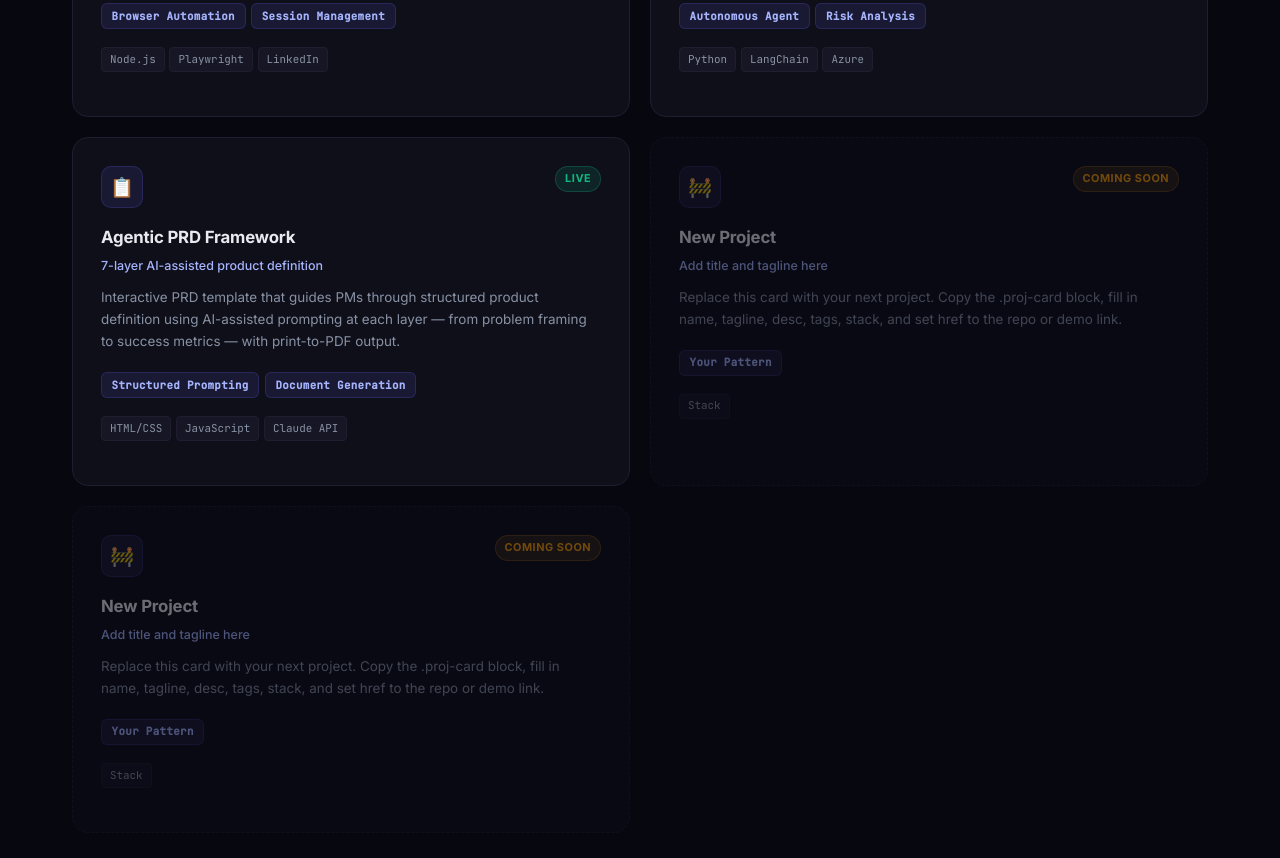
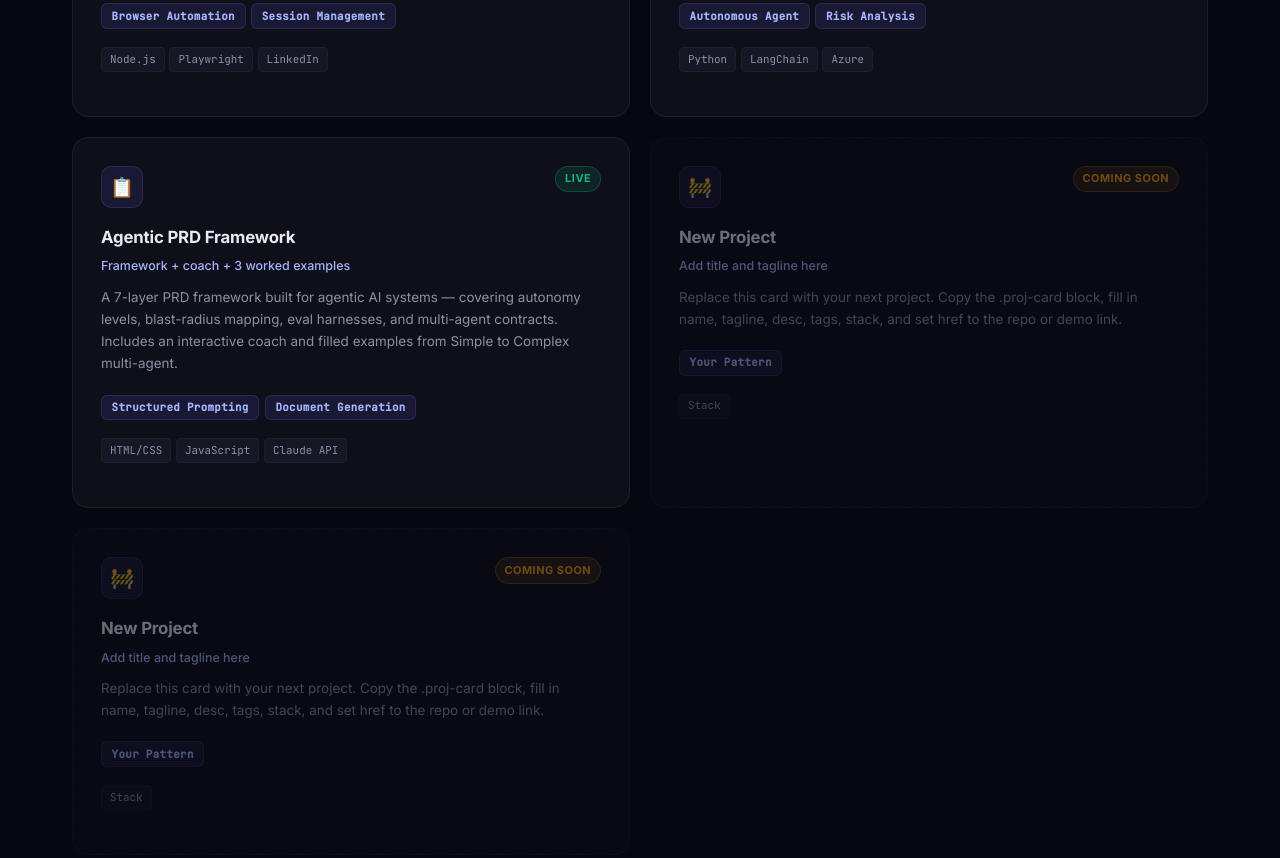
Before and after one commit to Shrivastav-Gaurav/portfolio, a plain HTML site: page index.html in a window 1280 px wide. Shown: the part 2920-3778 px from the top of the page. Drawn offline with Linux system fonts and the light colour scheme.

Commit message:
fix: wire PRD card to landing page, update tagline

```diff
--- a/index.html
+++ b/index.html
@@ -357,14 +357,14 @@ footer{border-top:1px solid var(--border);padding:2rem;text-align:center;color:v
       </div>
     </a>
 
-    <a class="proj-card reveal delay-4" href="https://github.com/Shrivastav-Gaurav" target="_blank">
+    <a class="proj-card reveal delay-4" href="prd.html">
       <div class="proj-header">
         <div class="proj-icon">📋</div>
         <span class="pbadge badge-live">Live</span>
       </div>
       <div class="proj-name">Agentic PRD Framework</div>
-      <div class="proj-tagline">7-layer AI-assisted product definition</div>
-      <p class="proj-desc">Interactive PRD template that guides PMs through structured product definition using AI-assisted prompting at each layer — from problem framing to success metrics — with print-to-PDF output.</p>
+      <div class="proj-tagline">Framework + coach + 3 worked examples</div>
+      <p class="proj-desc">A 7-layer PRD framework built for agentic AI systems — covering autonomy levels, blast-radius mapping, eval harnesses, and multi-agent contracts. Includes an interactive coach and filled examples from Simple to Complex multi-agent.</p>
       <div class="proj-tags">
         <span class="ptag">Structured Prompting</span><span class="ptag">Document Generation</span>
       </div>
```
